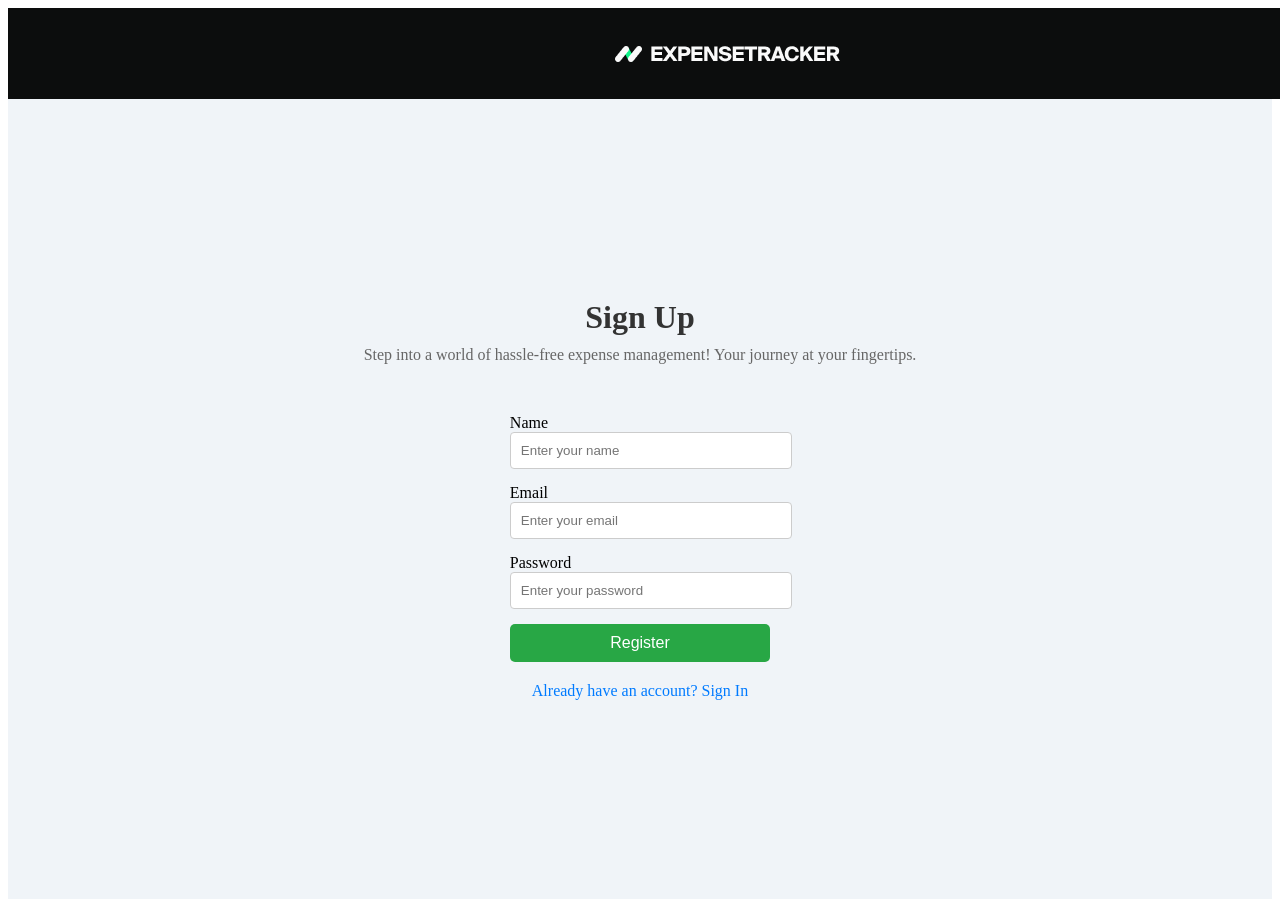
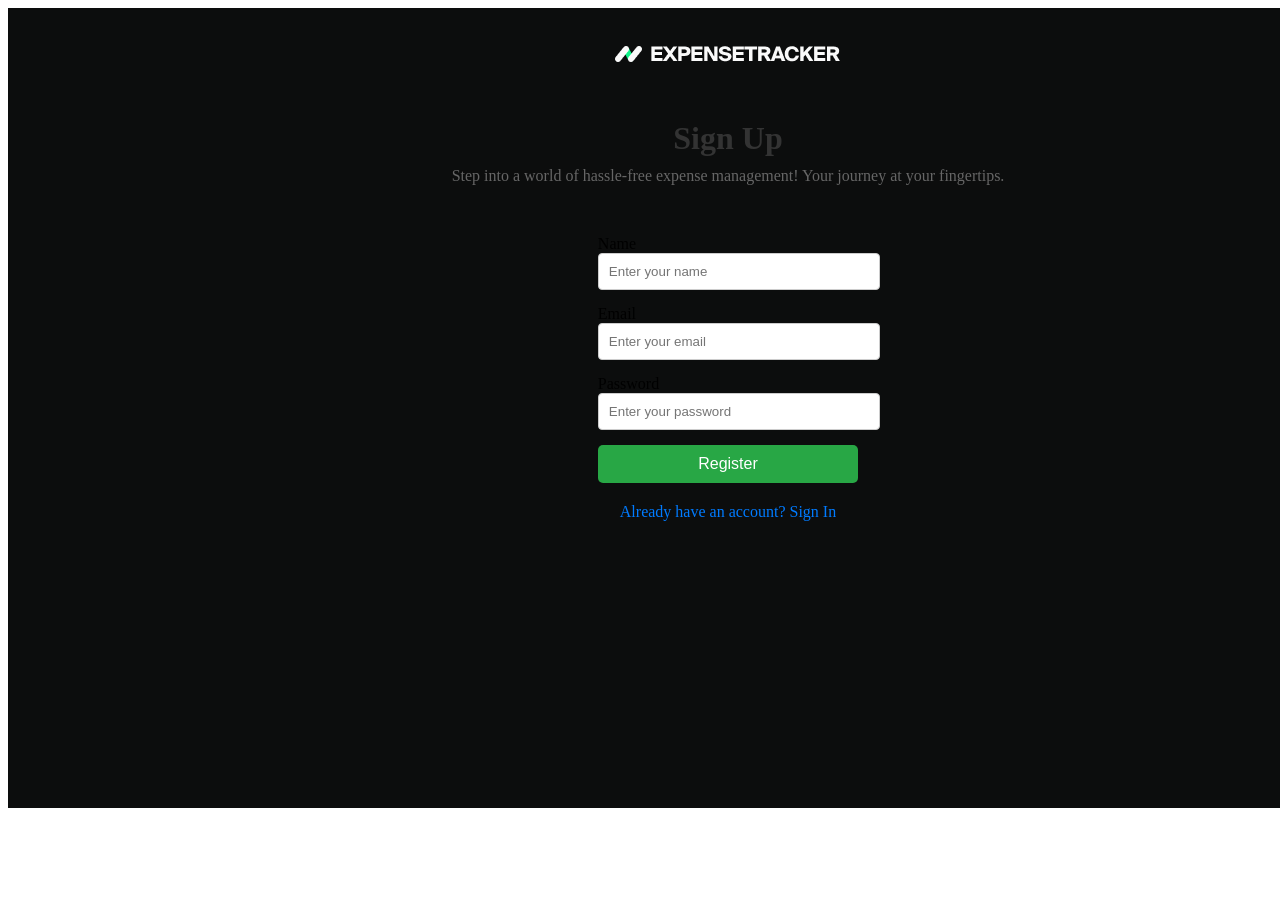
Before and after one commit to Reuelle/expense-tracker, a React (Create React App) app: page /expense-tracker/register in a window 1280 px wide. Shown: the top 907 px of the page. After the commit the page ends 816 px from the top, so only its background shows below. Built offline with nearby package versions, Linux system fonts and the light colour scheme.

Commit message:
Update RegisterPage.module.css

```diff
--- a/src/components/RegisterPage/RegisterPage.module.css
+++ b/src/components/RegisterPage/RegisterPage.module.css
@@ -1,13 +1,11 @@
 
 .registerPage {
-  display: flex;
+ display: flex;
   flex-direction: column;
-  align-items: center;
-  justify-content: center;
-  min-height: 100vh;
-  background-color: #f0f4f8;
-  padding: 20px;
-  box-sizing: border-box;
+   width: 1440px;
+  height: 709px;
+   margin: 0 auto;
+   background-color: #0C0D0D;
 }
 
 .header {
```
